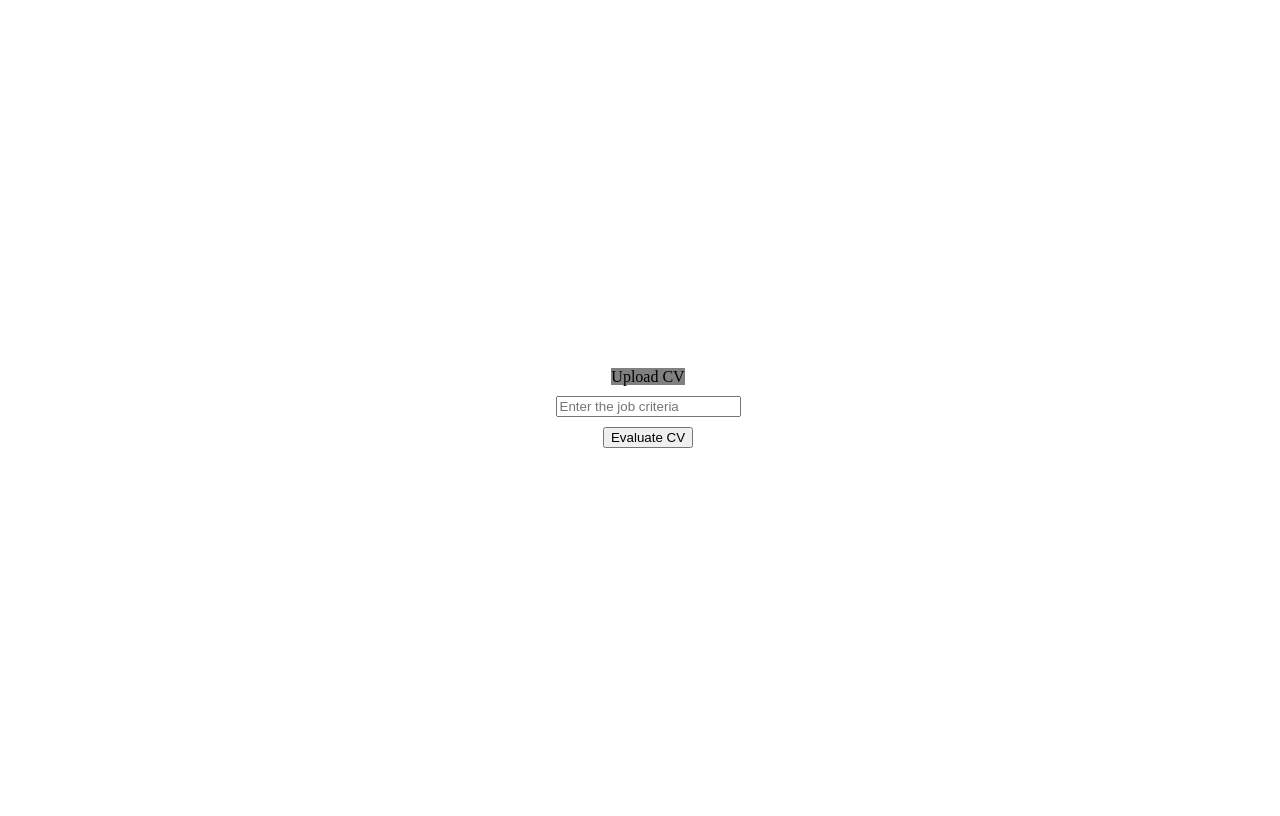
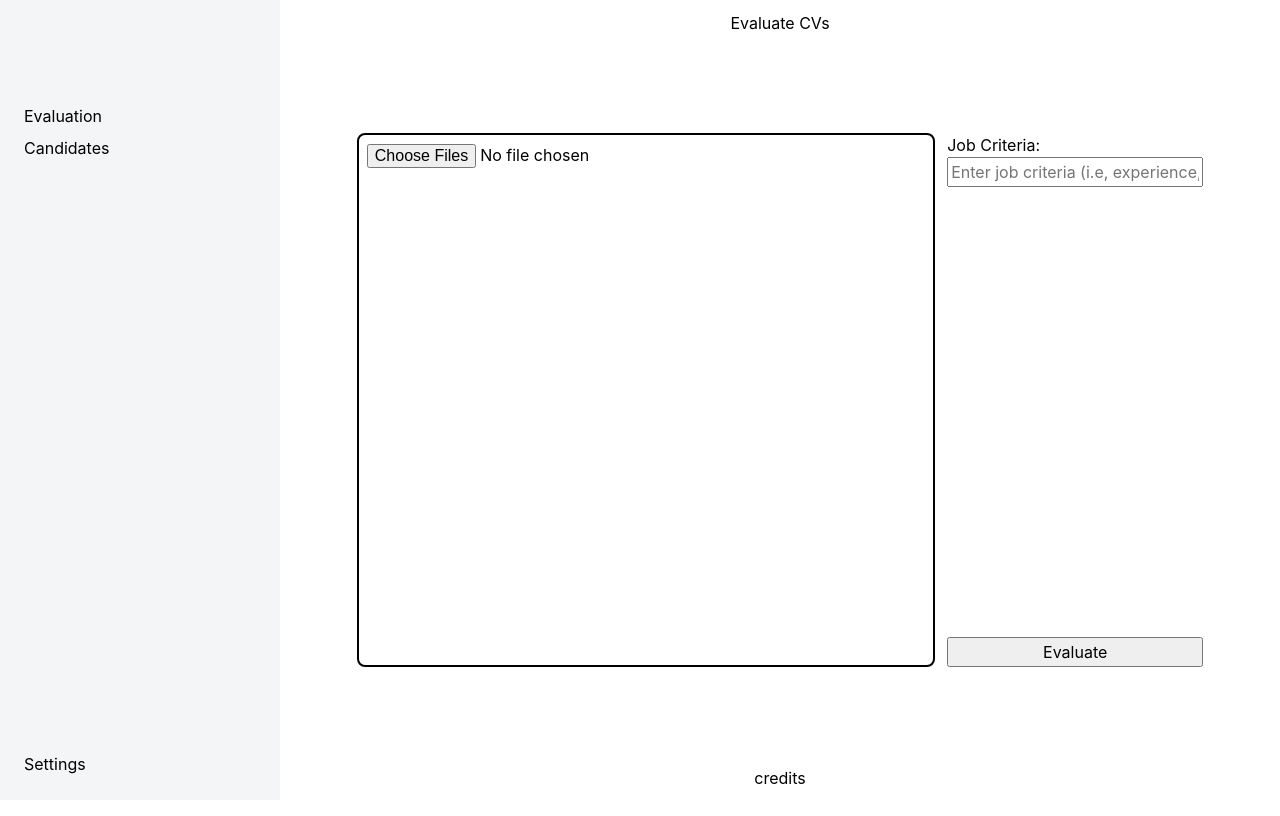
Before and after one commit to MazineEZZ/AI-talent, a website built with webpack: page frontend/src/template.html in a window 1280 px wide. Built offline with nearby package versions, Linux system fonts and the light colour scheme.

Commit message:
Restyled the frontend, and refactored the entire render codebase

```diff
--- a/frontend/src/css/layout.css
+++ b/frontend/src/css/layout.css
@@ -1,37 +1,158 @@
 body {
+    margin: 0;
     height: 100vh;
     width: 100vw;
+    overflow-x: hidden;
+
+    background-color: var(--clr-bg-main);
+    font-family: var(--font-family);
 }
 
-.main-container {
-    display: flex;
-    flex-direction: column;
-    justify-content: center;
-    align-items: center;
+/* ** APP */
+.app-wrapper {
+    display: grid;
+    grid-template-columns: 280px 1fr;
 
     width: 100%;
     height: 100%;
-
-    gap: 10px;
 }
 
-.upload-cv {
-    width: 150px;
-    aspect-ratio: 1 / 1;
+/* * SIDEBAR */
+.sidebar-wrapper {
+    display: flex;
+    flex-direction: column;
+    justify-content: space-between;
+
+    padding: 20px;
+    width: 280px;
+    resize: both;
+    gap: var(--space-lg);
+
+    background-color: var(--clr-sidebar);
+
+    transition: all 0.6s;
 }
 
-#upload-cv {
-    opacity: 0;
-    height: 18px;
-    width: 74px;
-    position: absolute;
+.sidebar.closed {
+    transform: translateX(-280px)
+}
+
+.profile {
+    flex: 0.1;
+    display: flex;
+    justify-content: space-between;
+    align-items: center;
+
+    height: 3.5em;
+}
+
+/* .profile .details {
+    display: flex;
+    justify-content: flex-start;
+    align-items: center;
+    gap: var(--space-sm);
+}
+
+.profile img {
+    width: 2.5em;
+    height: 2.5em;
+
+    border-radius: 50%;
+    outline: 2px solid var(--clr-primary);
+    outline-offset: 2px;
+
     cursor: pointer;
 }
 
-.file-input label {
-    background-color: gray;
+.profile #username {
+    font-size: var(--fs-lg);
+    font-weight: var(--fw-semibold);
+}
+
+.profile #toggle-sidebar {
+    width: 2em;
     height: 2em;
-    width: 100px;
 
-    cursor: pointer;
+    transition: transform 0.6s, background-color 0.3s ;
+} */
+
+.sidebar-wrapper .body {
+    flex-grow: 1;
 }
+
+.tab {
+    display: flex;
+    justify-content: flex-start;
+    align-items: center;
+
+    gap: var(--space-xs);
+    padding: var(--space-2xs);
+}
+
+.tab:hover {
+    background-color: var(--clr-tab-hover);
+}
+
+
+.tab.selected {
+    background-color: var(--clr-primary);
+    color: var(--clr-text-primary);
+    transition: background-color 0.15s ease, color 0.15s ease;
+}
+
+/* * CONTENT */
+.content-wrapper {
+    display: flex;
+    flex-direction: column;
+
+    gap: var(--space-lg);
+
+    transition: all 0.6s;
+}
+
+.content-wrapper.closed {
+    margin-left: -280px;
+}
+
+#toggle-sidebar.closed {
+    transform: translateX(80px);
+}
+
+.content-wrapper .header, .content-wrapper .footer {
+    flex: 0.1;
+    display: flex;
+    justify-content: center;
+    align-items: center;
+}
+
+.content-wrapper .body {
+    flex-grow: 1;
+
+    padding: 4em clamp(3rem, 6vw, 8rem);
+}
+
+.content-wrapper .body form {
+    display: flex;
+
+    height: 100%;
+    width: 100%;
+
+    gap: var(--space-sm);
+}
+
+.content-wrapper .body form .upload-section {
+    flex: 0.8;
+
+    padding: var(--space-xs);
+
+    border: 2px solid black;
+    border-radius: var(--radius-md);
+
+}
+
+.content-wrapper .body form .config-section {
+    flex: 0.2;
+    display: flex;
+    flex-direction: column;
+    justify-content: space-between;
+}
--- /dev/null
+++ b/frontend/src/css/reset.css
@@ -0,0 +1,60 @@
+/* 1. Use a more-intuitive box-sizing model */
+*, *::before, *::after {
+  box-sizing: border-box;
+}
+
+/* 2. Remove default margin */
+*:not(dialog) {
+  margin: 0;
+}
+
+/* 3. Enable keyword animations */
+@media (prefers-reduced-motion: no-preference) {
+  html {
+    interpolate-size: allow-keywords;
+  }
+}
+
+ul {
+    padding: 0;
+    margin: 0;
+}
+
+
+body {
+  /* 4. Increase line-height */
+  line-height: 1.5;
+  /* 5. Improve text rendering */
+  -webkit-font-smoothing: antialiased;
+}
+
+/* 6. Improve media defaults */
+img, picture, video, canvas, svg {
+  display: block;
+  max-width: 100%;
+}
+
+/* 7. Inherit fonts for form controls */
+input, button, textarea, select {
+  font: inherit;
+}
+
+/* 8. Avoid text overflows */
+p, h1, h2, h3, h4, h5, h6 {
+  overflow-wrap: break-word;
+}
+
+/* 9. Improve line wrapping */
+p {
+  text-wrap: pretty;
+}
+h1, h2, h3, h4, h5, h6 {
+  text-wrap: balance;
+}
+
+/*
+  10. Create a root stacking context
+*/
+#root, #__next {
+  isolation: isolate;
+}
--- /dev/null
+++ b/frontend/src/css/variables.css
@@ -0,0 +1,46 @@
+:root {
+  /* COLOR PALETTE */
+  --clr-bg-main: #ffffff;
+  --clr-bg-surface: #f8f9fa;
+  --clr-primary: #469ffc;
+  --clr-text-primary: #114072;
+  --clr-primary-hover: #3087e8;
+  --clr-text-main: #0d0e11;
+  --clr-text-muted: #64748b;
+  --clr-border: #e2e8f0;
+  --clr-danger: #ef4444;
+  --clr-prior-high: red;
+  --clr-prior-med: orange;
+  --clr-prior-low: rgb(64, 139, 224);
+  --clr-sidebar: #f4f5f7;
+  --clr-tab-hover: #E6E6E6;
+  --clr-btn-hover: #D9D9D9;
+
+  /* TYPOGRAPHY */
+  --font-family: -apple-system, BlinkMacSystemFont, "Segoe UI", Roboto, Apple Color Emoji, Helvetica, Arial, sans-serif;
+  --fs-2xs: 0.5rem;
+  --fs-xs: 0.75rem;
+  --fs-sm: 0.875rem;
+  --fs-base: 1rem;
+  --fs-lg: 1.25rem;
+  --fs-xl: 1.75rem;
+  --fw-regular: 400;
+  --fw-semibold: 600;
+
+  /* SPACING */
+  --space-2xs: 0.25rem;
+  --space-xs:  0.5rem;
+  --space-sm:  0.75rem;
+  --space-md:  1rem;
+  --space-lg:  1.5rem;
+  --space-xl:  2rem;
+
+  /* 4. RADIUS & SHADOWS */
+  --radius-sm: 4px;
+  --radius-md: 8px;
+  --radius-lg: 12px;
+  --drop-shadow-sm: 0px 2px 4px rgba(0, 0, 0, 0.25);
+  --drop-shadow-md: 0px 4px 8px rgba(59, 130, 246, 0.4);
+  --shadow-sm: 0 1px 2px rgba(0, 0, 0, 0.05);
+  --shadow-md: 0 4px 6px -1px rgba(0, 0, 0, 0.1);
+}
--- /dev/null
+++ b/frontend/src/js/dom/render-content.js
@@ -0,0 +1,179 @@
+import { capitalize } from "../utils/utilities";
+
+function createDOMElement({type="div", kind="", name = "", text = "", classArr = [], id = ""}) {
+    const element = document.createElement(type);
+    classArr.forEach((className) => {
+        element.classList.add(className);
+    })
+
+    if (kind) {
+        element.type = kind;
+    }
+
+    if (name) {
+        element.classList.add(name);
+    }
+
+    if (id) {
+        element.id = id;
+    }
+
+    if (text) {
+        element.textContent = text;
+    }
+
+    return element
+}
+
+function renderSidebar() {
+    const sidebarWrapper = createDOMElement({
+        name: "sidebar-wrapper",
+        id: "sidebar"
+    });
+
+    // Header
+    const header = createDOMElement({name:"header"});
+
+    const profile = createDOMElement({name:"profile"});
+    // TODO add a profile here later
+
+    header.appendChild(profile);
+
+    // Body
+    const body = createDOMElement({name:"body"});
+
+    const evaluationTab = createDOMElement({
+        name:"evaluation",
+        classArr: ["tab"],
+        text: "Evaluation"
+    })
+
+    const candidatesTab = createDOMElement({
+        name:"candidates",
+        classArr: ["tab"],
+        text: "Candidates"
+    })
+
+    body.appendChild(evaluationTab);
+    body.appendChild(candidatesTab);
+
+    // Footer
+    const footer = createDOMElement({name:"footer"});
+
+    const settingsTab = createDOMElement({
+        name:"settings",
+        classArr: ["tab"],
+        text: "Settings"
+    })
+
+    footer.appendChild(settingsTab);
+
+    sidebarWrapper.appendChild(header);
+    sidebarWrapper.appendChild(body);
+    sidebarWrapper.appendChild(footer);
+
+    return sidebarWrapper;
+}
+
+function renderEvaluationContent() {
+    const contentWrapper = createDOMElement({
+        name:"content-wrapper",
+        id:"content"
+    });
+
+    const tabName = "evaluation";
+
+    // Header
+    const header = createDOMElement({name:"header"});
+
+    const title = createDOMElement({
+        name: `${tabName}-title`,
+        text: "Evaluate CVs",
+        classArr: ["title"]
+    });
+
+    header.appendChild(title);
+
+    // Body
+    const body = createDOMElement({name: "body"});
+
+    const form = document.createElement("form");
+
+    const uploadSection = createDOMElement({name: "upload-section"});
+
+    const uploadResumesInput = createDOMElement({
+        type: "input",
+        kind: "file",
+        name: "upload-resumes",
+        id: "upload-resumes"
+    });
+    uploadResumesInput.multiple = true;
+    uploadResumesInput.accept = ".pdf";
+
+    const configSection = createDOMElement({name:"config-section"});
+
+    const jobCriteriaId = "job-criteria";
+    const jobCriteriaContainer = createDOMElement({
+        type: "p"
+    })
+
+    const jobCriteriaLabel = createDOMElement({
+        type: "label",
+        name: jobCriteriaId + "-label",
+        text: "Job Criteria:"
+    })
+    jobCriteriaLabel.htmlFor = jobCriteriaId;
+
+    const jobCriteriaInput = createDOMElement({
+        type: "input",
+        kind: "text",
+        name: jobCriteriaId + "-input",
+        id: jobCriteriaId
+    })
+    jobCriteriaInput.placeholder = "Enter job criteria (i.e, experience, languages, etc...)";
+
+    jobCriteriaContainer.appendChild(jobCriteriaLabel);
+    jobCriteriaContainer.appendChild(jobCriteriaInput);
+
+    const paramsContainer = createDOMElement({
+        name:"param",
+        classArr: ["container"],
+    })
+
+    const evaluateBtn = createDOMElement({
+        type: "button",
+        kind: "button",
+        name: "evaluate-btn",
+        id: "evaluate-btn",
+        text: "Evaluate"
+    });
+
+    configSection.appendChild(jobCriteriaContainer);
+    configSection.appendChild(paramsContainer);
+    configSection.appendChild(evaluateBtn);
+
+    uploadSection.appendChild(uploadResumesInput);
+
+    form.appendChild(uploadSection);
+    form.appendChild(configSection);
+
+    body.appendChild(form);
+
+    // Footer
+    const footer = createDOMElement({name:"footer"});
+
+    const credits = createDOMElement({
+        name:"credits",
+        text: "credits"
+    });
+
+    footer.appendChild(credits);
+
+    contentWrapper.appendChild(header);
+    contentWrapper.appendChild(body);
+    contentWrapper.appendChild(footer);
+
+    return contentWrapper;
+}
+
+export { renderSidebar, renderEvaluationContent, createDOMElement };
--- /dev/null
+++ b/frontend/src/js/dom/render-hub.js
@@ -0,0 +1,28 @@
+import { renderSidebar, renderEvaluationContent, createDOMElement } from "./render-content";
+
+function loadPage(renderContent) {
+    document.body.replaceChildren();
+
+    const content = renderContent();
+
+    document.body.appendChild(content);
+}
+
+function renderAppWrapper(currPage) {
+    const appContainer = createDOMElement({
+        name: "app-wrapper",
+        id: "app-wrapper"
+    }
+    );
+
+    const sidebar = renderSidebar();
+    const content = currPage();
+
+    appContainer.appendChild(sidebar);
+    appContainer.appendChild(content);
+
+    document.body.appendChild(appContainer);
+}
+
+
+export { renderSidebar, renderEvaluationContent, loadPage, renderAppWrapper }
--- a/frontend/src/js/dom/render.js
+++ /dev/null
@@ -1,77 +0,0 @@
-function getContentWrapper() {
-    const contentWrapper = document.createElement("div");
-    contentWrapper.id = "main-content"
-    contentWrapper.classList.add("main-container")
-
-    return contentWrapper;
-}
-
-function renderEvaluationResult(result) {
-    const contentWrapper = getContentWrapper();
-
-    const resultTitle = document.createElement("h2");
-    resultTitle.classList.add("evaluation-title");
-    resultTitle.textContent = "Evaluation Result:";
-
-    const resultText = document.createElement("p");
-    resultText.classList.add("evaluation-text");
-    resultText.textContent = JSON.stringify(result);
-
-    contentWrapper.appendChild(resultTitle);
-    contentWrapper.appendChild(resultText);
-
-    return contentWrapper;
-}
-
-function renderEvaluationSetup() {
-    const contentWrapper = getContentWrapper()
-
-    const uploadCv = document.createElement("div");
-    uploadCv.classList.add("file-input");
-
-    const uploadCvInput = document.createElement("input");
-    uploadCvInput.type = "file";
-    uploadCvInput.classList.add("upload-cv")
-    uploadCvInput.id = "upload-cv";
-
-    const uploadCvLabel = document.createElement("label");
-    uploadCvLabel.for = uploadCvInput.id;
-    uploadCvLabel.textContent = "Upload CV"
-
-    uploadCv.appendChild(uploadCvInput);
-    uploadCv.appendChild(uploadCvLabel);
-
-    const jobCriteriaInput = document.createElement("input");
-    jobCriteriaInput.id = "job-criteria";
-    jobCriteriaInput.placeholder = "Enter the job criteria"
-
-    const evaluateBtn = document.createElement("button");
-    evaluateBtn.id = "evaluate-cv";
-    evaluateBtn.classList.add("evaluate-cv-btn");
-    evaluateBtn.textContent = "Evaluate CV"
-
-    contentWrapper.appendChild(uploadCv);
-    contentWrapper.appendChild(jobCriteriaInput);
-    contentWrapper.appendChild(evaluateBtn);
-
-    return contentWrapper;
-}
-
-function renderPageHeader() {
-    const headerWrapper = document.createElement("header");
-    headerWrapper.classList.add("header-container");
-
-    return headerWrapper;
-}
-
-function loadPage(renderPageContent) {
-    document.body.replaceChildren();
-
-    const header = renderPageHeader();
-    const content = renderPageContent();
-
-    document.body.appendChild(header);
-    document.body.appendChild(content);
-}
-
-export { renderEvaluationSetup, renderEvaluationResult, loadPage }
--- a/frontend/src/js/events/event-listener.js
+++ b/frontend/src/js/events/event-listener.js
@@ -1,28 +1,8 @@
 import { evaluateCV, uploadCV } from "../api/evaluation-service";
-import { renderEvaluationResult, loadPage } from "../dom/render";
-
-async function evaluateResults() {
-    const file = document.querySelector("#upload-cv").files[0];
-    const jobCriteria = document.querySelector("#job-criteria").value;
-
-    if (!file) {
-        console.error("No file selected");
-        return;
-    }
-
-    let result;
-    try {
-        result = await evaluateCV(jobCriteria, file);
-    } catch (error) {
-        console.error(error.message);
-        return;
-    }
-
-    loadPage(() => renderEvaluationResult(result));
-}
+import { renderEvaluationContent, loadPage } from "../dom/render-hub.js";
 
 function setupEventListener() {
-    const content = document.querySelector("#main-content");
+    const content = document.querySelector("#content");
 
     content.addEventListener("click", (e) => {
         if (e.target.id === "evaluate-cv") {
--- /dev/null
+++ b/frontend/src/js/global/state.js
@@ -0,0 +1,5 @@
+const appState = {
+
+}
+
+export { appState };
--- a/frontend/src/js/index.js
+++ b/frontend/src/js/index.js
@@ -1,5 +1,7 @@
 import { initApp } from "./logic/app-logic";
 
+import "../css/reset.css";
+import "../css/variables.css";
 import "../css/layout.css";
 
 initApp();
--- /dev/null
+++ b/frontend/src/js/utils/utilities.js
@@ -0,0 +1,5 @@
+function capitalize(word) {
+    return word[0].toUpperCase() + word.slice(1);
+}
+
+export {capitalize}
```
Also changed, not shown: frontend/src/js/logic/app-logic.js (+5 -2 lines), frontend/src/js/dom/render-modals.js (added), 2 other files.
